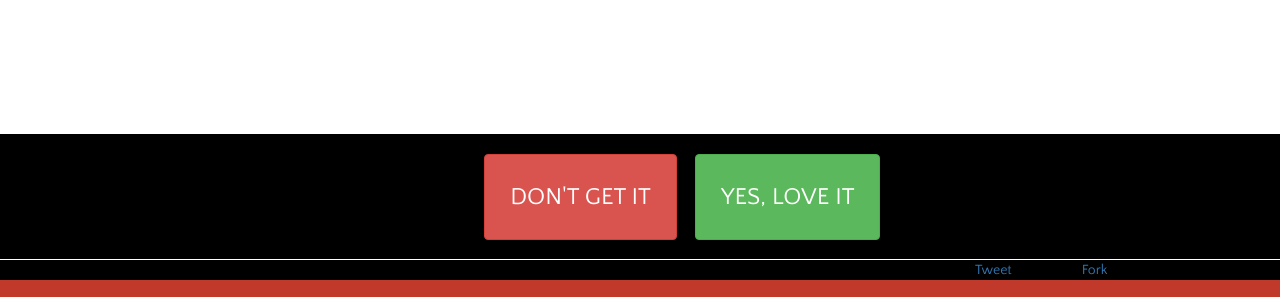
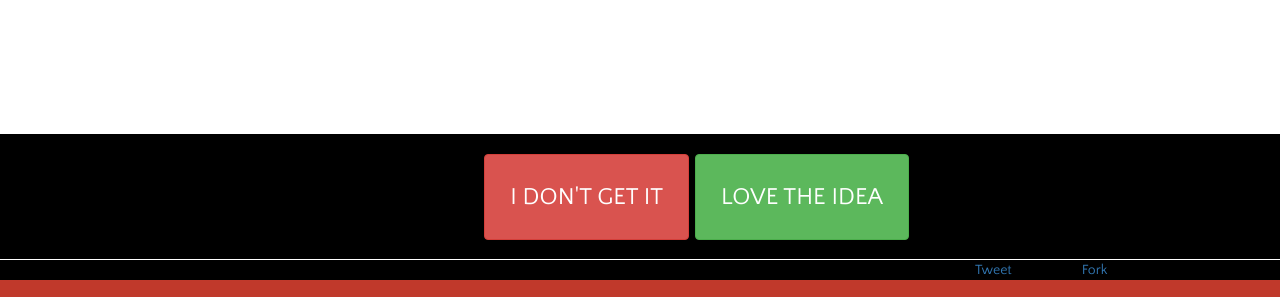
Before and after one commit to manulohiya/startupninja, a website: page public/index.html in a window 1280 px wide. Shown: the part 491-788 px from the top of the page. Drawn offline with nearby package versions, Linux system fonts and the light colour scheme; no server answers.

Commit message:
updated buttons text

```diff
--- a/public/index.html
+++ b/public/index.html
@@ -92,13 +92,13 @@
 
 
 			<button id = "hate" type="submit" class="btn btn-danger" data-id="55c030bc792c71104f3e5cd3" >
-				DON'T GET IT</button>
+				I DON'T GET IT</button>
 
 		</div>
 
 		<div  class = "col-xs-3 col-xs-offset-2">
 
-				<button id = "love" type="submit" class="btn btn-success" data-id="55c030bc792c71104f3e5cd3">YES, LOVE IT
+				<button id = "love" type="submit" class="btn btn-success" data-id="55c030bc792c71104f3e5cd3">LOVE THE IDEA
 				</button>
 		</div>
 	</div>
```
